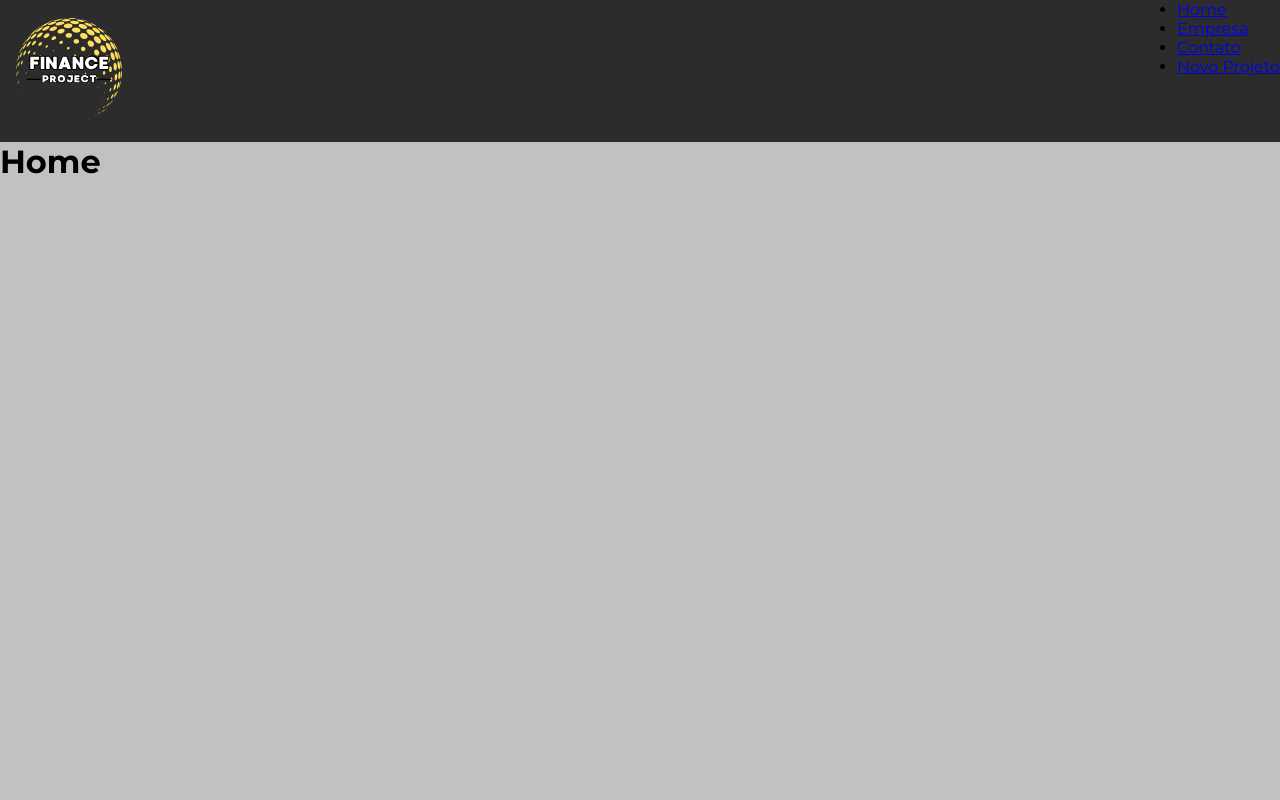
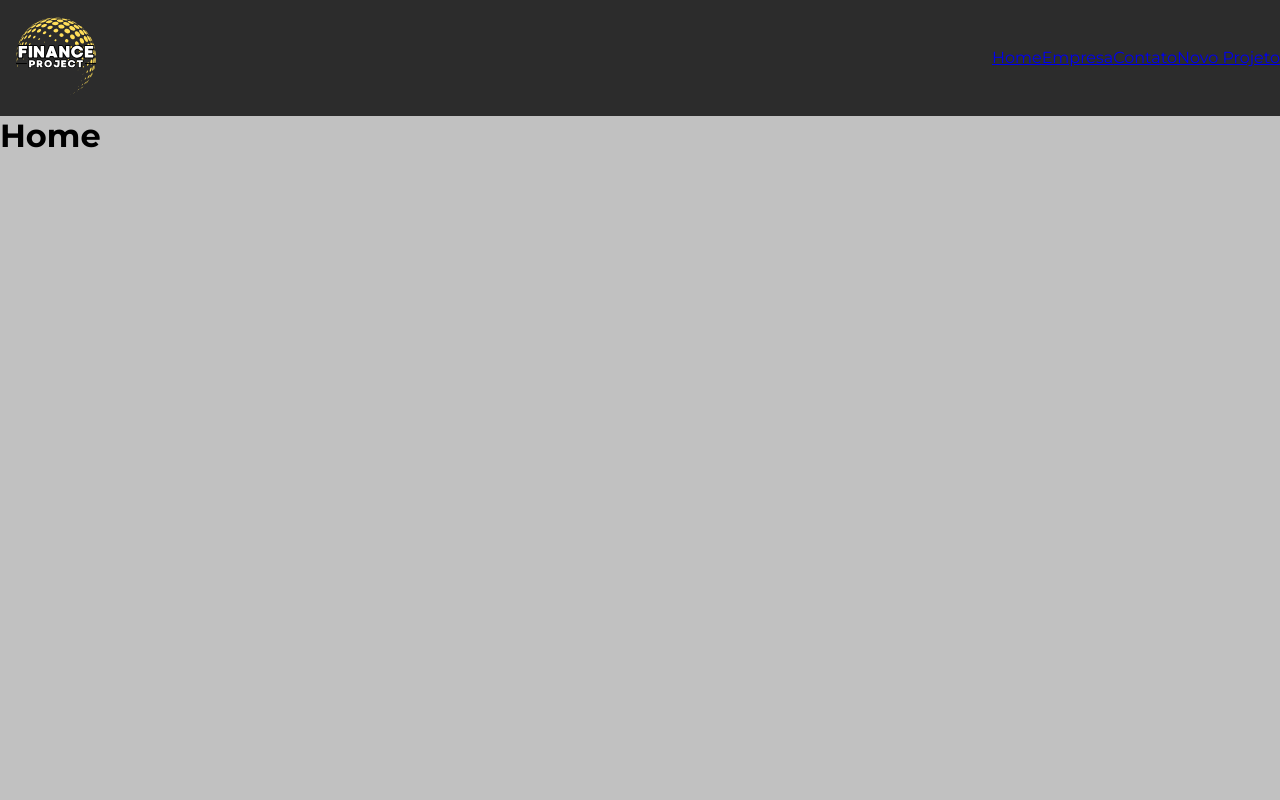
Before and after one commit to GSBarros17/pagina-react, a JavaScript app: page / in a window 1280 px wide. Shown: the top 800 px of the page. Built offline with nearby package versions, Linux system fonts and the light colour scheme; the HTML template or start-up script is replaced by a standard one.

Commit message:
alterando a logo do projeto

```diff
--- a/src/components/layout/Navbar.js
+++ b/src/components/layout/Navbar.js
@@ -1,7 +1,7 @@
 import { Link } from "react-router-dom"
 import styles from "./Navbar.module.css"
 import Container from "./Container"
-import logo from "../img/Logo.svg"
+import logo from "../img/logo.svg"
 
 export default function Navbar(){
     return (
@@ -10,7 +10,7 @@ export default function Navbar(){
                 <Link to="/">
                     <img className={styles.logoNavbar} src={logo} alt="logo Finance Project" />
                 </Link>
-                <ul>
+                <ul className={styles.list}>
                     <li>
                         <Link to="/">Home</Link>
                     </li>
--- a/src/components/layout/Navbar.module.css
+++ b/src/components/layout/Navbar.module.css
@@ -1,5 +1,5 @@
 .logoNavbar{
-    width: 20%;
+    width: 15%;
     margin: 16px;
 }
 
@@ -8,3 +8,9 @@
     justify-content: space-between;
     background-color: #2c2c2c;
 }
+
+.list{
+    display: flex;
+    list-style: none;
+    align-items: center;
+}
```
Also changed, not shown: src/components/img/Logo.svg.
